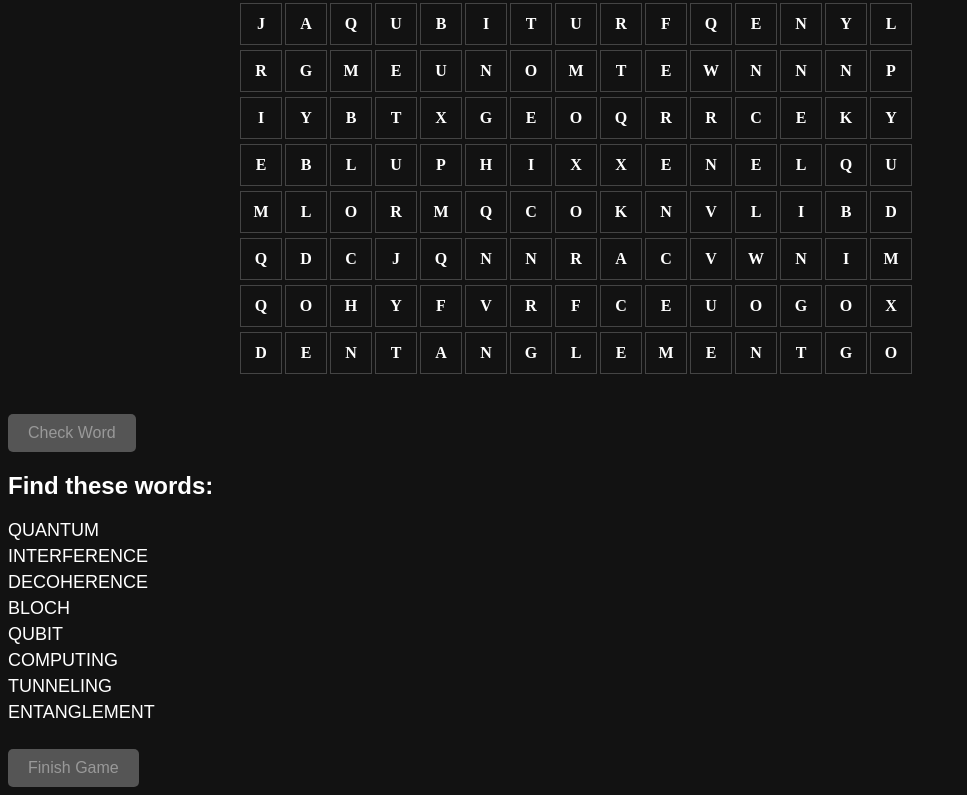
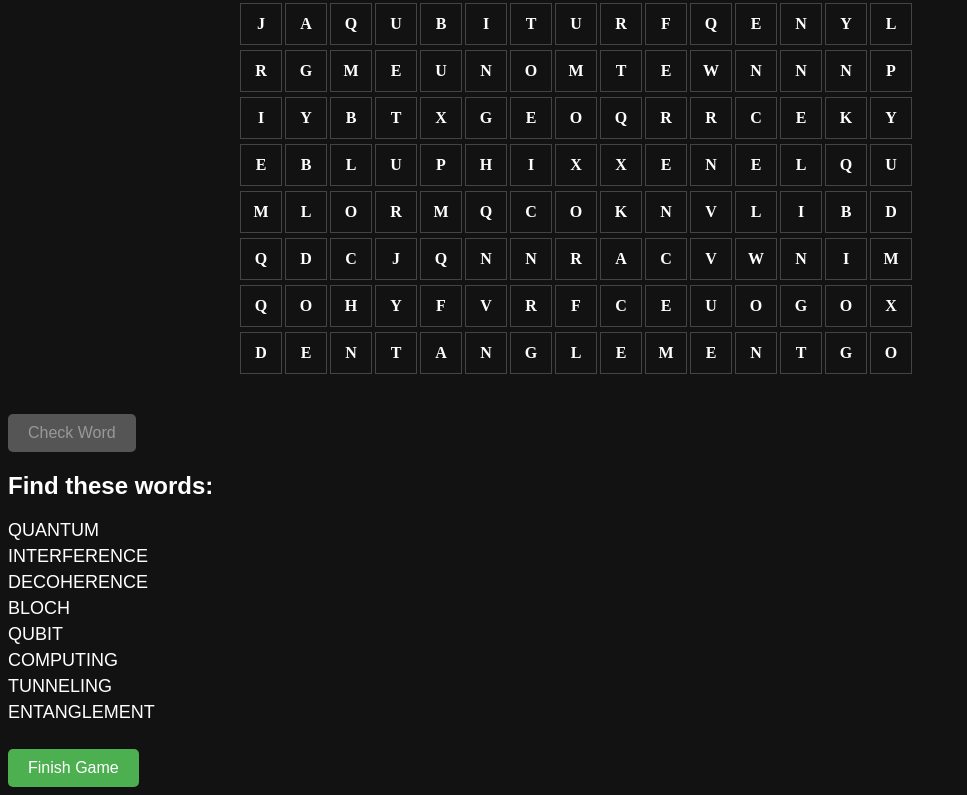
Before and after one commit to akss06/quantum_riddler, a React (Vite) app: page /game in a window 1280 px wide. Shown: the part 487-1282 px from the top of the page, without its empty margins (0-967 px from the left). Built offline with nearby package versions, Linux system fonts and the light colour scheme.

Commit message:
some fixes

```diff
--- a/src/components/ConnectionsGame/App.jsx
+++ b/src/components/ConnectionsGame/App.jsx
@@ -59,7 +59,7 @@ const App = ({ onComplete }) => {
 
       <button
         onClick={handleFinishGame}
-       disabled={!isAllGroupsFound}
+       //disabled={!isAllGroupsFound}
         className="submit-btn"
       >
         Finish Quantum Riddler
--- a/src/components/MemoryGame/App.jsx
+++ b/src/components/MemoryGame/App.jsx
@@ -96,7 +96,7 @@ function App2({ onComplete }) {
       {/* Button with disabled logic based on matched cards */}
       <button className = 'submit-btn'
         onClick={onComplete}  // Directly use onComplete function
-        disabled={matchedCards.length !== cardImages.length}  // Disable button if game is not complete
+        //disabled={matchedCards.length !== cardImages.length}  // Disable button if game is not complete
       >
         Finish Game
       </button>
--- a/src/components/WordSearch/App.jsx
+++ b/src/components/WordSearch/App.jsx
@@ -87,7 +87,7 @@ function App({ onComplete }) {
             <button
                 className="submit-btn"
                 onClick={onComplete}
-                disabled={isFinishButtonDisabled}
+                //disabled={isFinishButtonDisabled}
             >
                 Finish Game
             </button>
```
Also changed, not shown: vercel.json.
